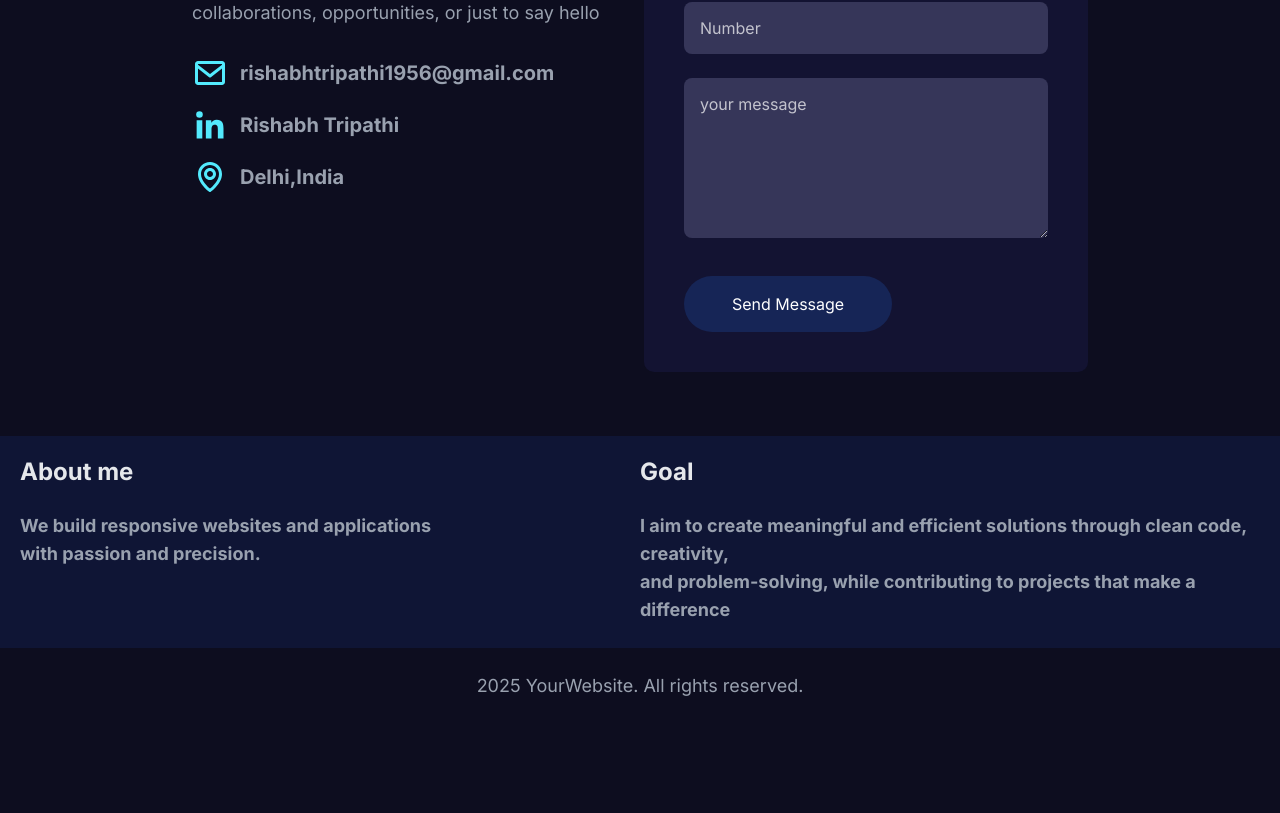
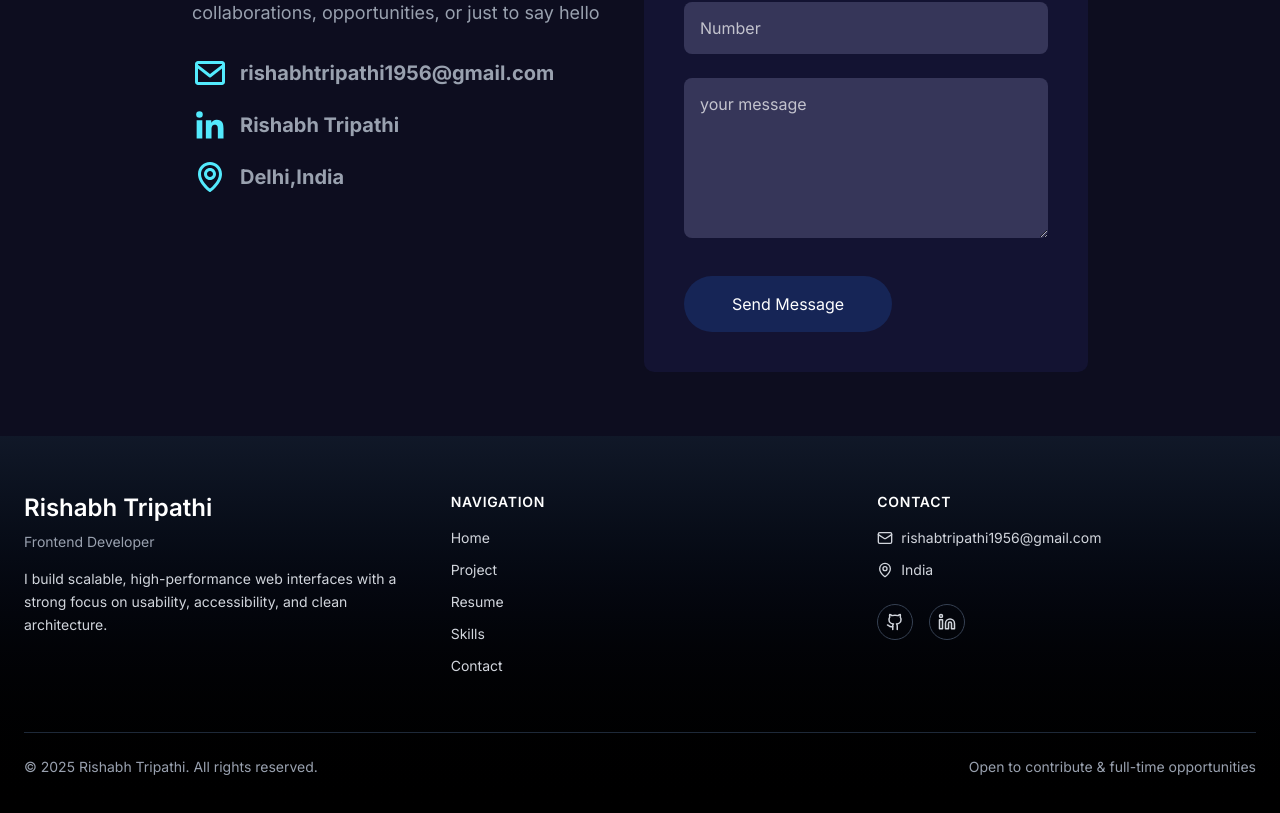
Before and after one commit to Rishabbt/Portfolio-website, a Next.js app: page / in a window 1280 px wide. Shown: the part 3334-4147 px from the top of the page. Before the commit the page ends 4034 px from the top, so only its background shows below. Built offline with nearby package versions, Linux system fonts and the light colour scheme.

Commit message:
add more info in footer section

```diff
--- /dev/null
+++ b/app/components/Home/Botton/Button.tsx
@@ -0,0 +1,43 @@
+import { BiDownload } from "react-icons/bi";
+type ButtonSize = "sm" | "md" | "lg";
+
+const sizeClasses: Record<ButtonSize, string> = {
+  sm: "px-4 py-2 text-xs",
+  md: "px-6 py-3 text-sm",
+  lg: "px-8 py-3.5 text-base",
+};
+
+
+type DownloadButtonProps = {
+  size?: ButtonSize;
+  label?: string;
+  onClick?: () => void;
+};
+
+export default function DownloadButton({
+  size = "md",
+  label = "Download CV",
+  onClick,
+}: DownloadButtonProps): JSX.Element {
+  return (
+    <button
+      onClick={onClick}
+      className={`
+        cursor-pointer
+        rounded-lg
+        bg-blue-700
+        text-white
+        transition-all
+        duration-300
+        hover:bg-blue-900
+        flex
+        items-center
+        space-x-2
+        ${sizeClasses[size]}
+      `}
+    >
+      <BiDownload className="w-5 h-5" />
+      <span>{label}</span>
+    </button>
+  );
+}
--- a/app/components/Home/Footer/Footer.tsx
+++ b/app/components/Home/Footer/Footer.tsx
@@ -1,24 +1,106 @@
-import React from 'react'
+import Link from 'next/link'
+import { NavLinks } from '@/constant/constant'
 
-const Footer = () => {
+import {
+  Github,
+  Linkedin,
+  Mail,
+  MapPin,
+  ArrowUpRight,
+} from "lucide-react";
+
+export default function Footer(): JSX.Element {
   return (
-    <div>
-    <div className=' bg-blue-900/20 p-5 grid grid-cols-1 md:grid-cols-2'>
-        <h1 className='text-1xl sm:text-4xl lg:text-2xl font-bold text-bold text-gray-200  mb-15'> About me
+    <footer className="relative bg-gradient-to-b from-gray-900 to-black text-gray-300">
+      <div className="mx-auto max-w-7xl px-6 py-14">
+        <div className="grid gap-12 md:grid-cols-3">
           <div>
-         <p className='text-gray-400 mt-6 text-base sm:text-lg'>We build responsive websites and applications <br/> with passion and precision.</p>
-         </div></h1>
+            <h2 className="text-2xl font-semibold text-white">
+              Rishabh Tripathi
+            </h2>
+            <p className="mt-2 text-sm text-gray-400">
+              Frontend Developer
+            </p>
+            <p className="mt-4 max-w-sm text-sm leading-relaxed">
+              I build scalable, high-performance web interfaces with a strong
+              focus on usability, accessibility, and clean architecture.
+            </p>
+          </div>
+
+          <nav aria-label="Footer navigation">
+            <h3 className="text-sm font-semibold uppercase tracking-wider text-white">
+              Navigation
+            </h3>
+            <ul className="mt-4 space-y-3 text-sm">
+              {NavLinks.map((link) => (
+                <li key={link.id}>
+                  <Link key={link.id} href={link.url} >
+                    <p >
+                        {link.label}
+                    </p>
+                </Link>
+                </li>
+              ))}
+            </ul>
+          </nav>
+
+          <div>
+            <h3 className="text-sm font-semibold uppercase tracking-wider text-white">
+              Contact
+            </h3>
+
+            <div className="mt-4 space-y-3 text-sm">
+              <p className="flex items-center gap-2">
+                <Mail size={16} />
+                <a
+                  href="mailto:rishabh@example.com"
+                  className="hover:text-white"
+                >
+                  rishabtripathi1956@gmail.com
+                </a>
+              </p>
+
+              <p className="flex items-center gap-2">
+                <MapPin size={16} />
+                India
+              </p>
+            </div>
 
 
-          <h1 className='text-1xl sm:text-4xl lg:text-2xl font-bold text-bold text-gray-200 block   '> Goal
-          <div>
-         <p className='text-gray-400 mt-6 text-base sm:text-lg'>I aim to create meaningful and efficient solutions through clean code, creativity, <br/> and problem-solving, while contributing to projects that make a difference </p>
-         </div></h1>
+            <div className="mt-6 flex gap-4">
+              <a
+                href="https://github.com/Rishabbt"
+                target="_blank"
+                rel="noopener noreferrer"
+                aria-label="GitHub"
+                className="rounded-full border border-gray-700 p-2 transition hover:border-white hover:text-white"
+              >
+                <Github size={18} />
+              </a>
 
-    </div>
-    <p className='text-gray-400 mt-6 text-base sm:text-lg flex justify-center'>2025 YourWebsite. All rights reserved.</p>
-    </div>
-  )
+              <a
+                href="https://www.linkedin.com/in/rishabh-tripathi-575252290/"
+                target="_blank"
+                rel="noopener noreferrer"
+                aria-label="LinkedIn"
+                className="rounded-full border border-gray-700 p-2 transition hover:border-white hover:text-white"
+              >
+                <Linkedin size={18} />
+              </a>
+            </div>
+          </div>
+        </div>
+
+        <div className="mt-14 flex flex-col items-center justify-between gap-4 border-t border-gray-800 pt-6 text-sm md:flex-row">
+          <p className="text-gray-400">
+            © {new Date().getFullYear()} Rishabh Tripathi. All rights reserved.
+          </p>
+
+          <p className="text-gray-400">
+            Open to contribute & full-time opportunities
+          </p>
+        </div>
+      </div>
+    </footer>
+  );
 }
-
-export default Footer
--- a/app/components/Home/NoCopy/NoCopy.tsx
+++ /dev/null
@@ -1,27 +0,0 @@
-import React from 'react';
-
-const NoCopy: React.FC = () => {
-  // Prevent right-click context menu
-  const handleContextMenu = (e: React.MouseEvent<HTMLDivElement>) => {
-    e.preventDefault();
-  };
-
-  // Prevent copy event
-  const handleCopy = (e: React.ClipboardEvent<HTMLDivElement>) => {
-    e.preventDefault();
-  };
-
-  return (
-     <div
-      onContextMenu={handleContextMenu}
-      onCopy={handleCopy}
-      className="select-none"
-    >
-      <p>
-        "This text cannot be selected, copied, or right-clicked."
-      </p>
-    </div>
-  )
-};
-
-export default NoCopy;
--- a/constant/constant.tsx
+++ b/constant/constant.tsx
@@ -15,8 +15,9 @@ export const NavLinks = [
 
     {
         id:3,
-        url:"#",
+        url:"#Resume",
         label:"Resume",
+         type: "download",
     },
 
 
--- a/tsconfig.json
+++ b/tsconfig.json
@@ -11,7 +11,7 @@
     "moduleResolution": "bundler",
     "resolveJsonModule": true,
     "isolatedModules": true,
-    "jsx": "preserve",
+     "jsx": "preserve",
     "incremental": true,
     "plugins": [
       {
```
Also changed, not shown: 1 other file (tests, documents, lock files or other folders).
